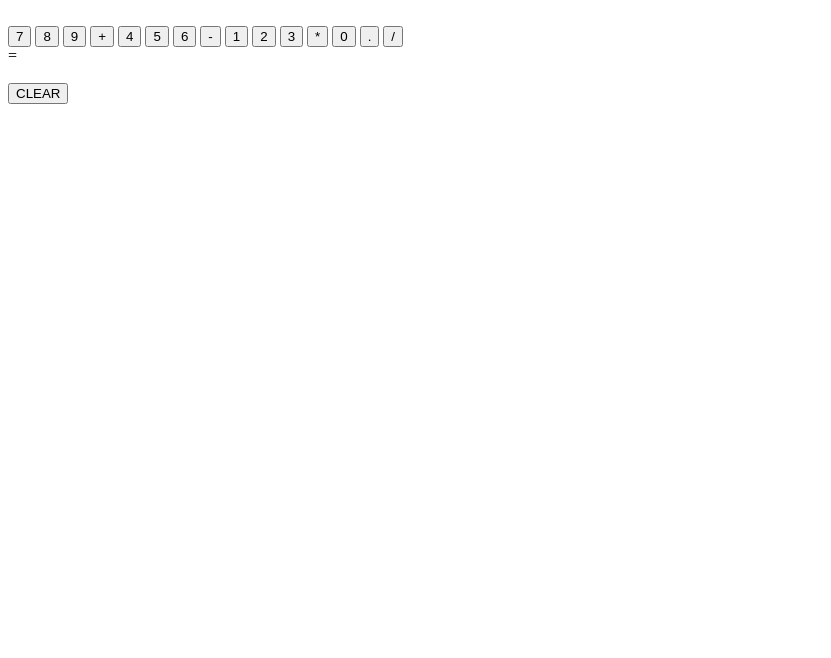
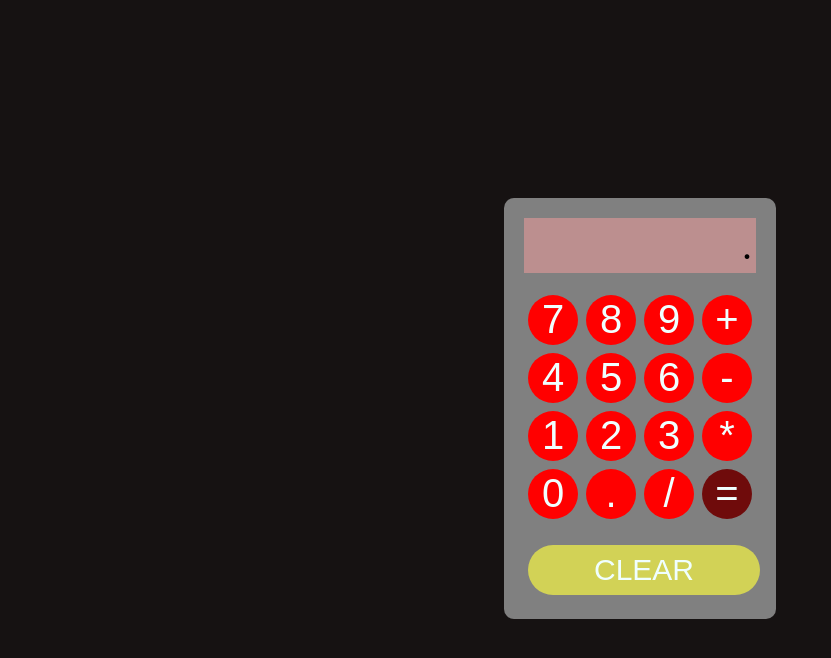
Before and after one commit to bgalacho/Calculator, a plain HTML site: page index.html in a window 1280 px wide. Shown: the whole page, without its empty margins (0-831 px from the left). Drawn offline with Linux system fonts and the light colour scheme.

Commit message:
almost css ready

```diff
--- a/index.html
+++ b/index.html
@@ -9,7 +9,7 @@
 
 
     <div class="calculator">
-        <div class="screen"></div>
+        <div class="screen">.</div>
         <br/>
         <div class="buttons">
             <button>7</button>
@@ -27,7 +27,7 @@
             <button>0</button>
             <button>.</button>
             <button>/</button>
-            <div id="equals">=</div>
+            <button id="equals">=</button>
         </div>
         <br/>
         <button id="clear">CLEAR </button>
--- a/styles.css
+++ b/styles.css
@@ -1,3 +1,66 @@
 body {
+    display: flex;
+    background-color: rgb(22, 18, 18);
+    justify-content: center;
+    align-items: center;
+    height: 100vh;
+}
+
+.calculator {
+
+    background-color: grey;
+    padding: 20px;
+    border-radius: 10px;
+}
+
+.screen {
+    width: 224px;
+    background-color:rosybrown;
+    font-size: 40px;
+    text-align: end;
+    padding: 4px;
+}
+
+.buttons {
+    width: 232px;
+    display: flex;
+    flex-wrap: wrap;
 
 }
+
+button {
+    background-color:red;
+    border:none;
+    color:azure;
+    font-size: 40px;
+    width: 50px;
+    height: 50px;
+    border-radius: 25px;
+    margin: 4px;
+}
+
+button:hover {
+    background-color: black;
+}
+
+button:active{
+    background-color: transparent;
+}
+
+#equals {
+    background-color:rgb(111, 11, 11)
+}
+
+#equals:hover {
+    background-color: black;
+}
+
+#clear {
+    width: 100% ;
+    background-color:rgb(210, 210, 86) ;
+    font-size: 30px;
+}
+
+#clear:hover {
+    background-color: black;
+}
```
